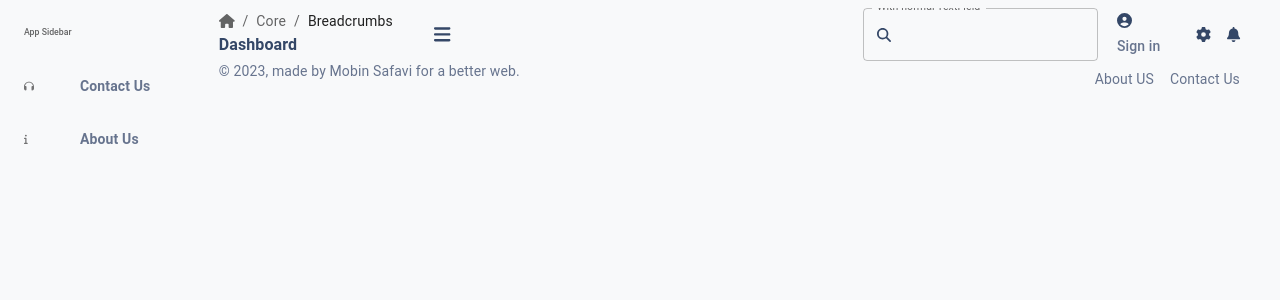
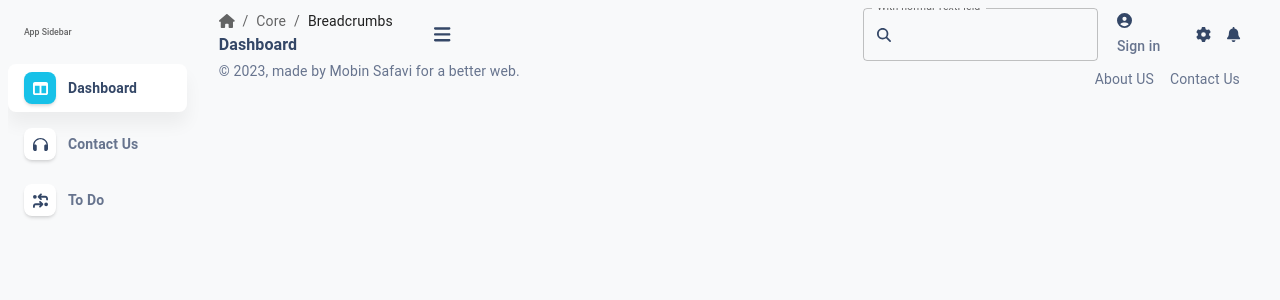
Before and after one commit to Mobinsafavi/dashboard, a React (Vite) app: page / in a window 1280 px wide. Shown: the top 300 px of the page. Built offline with nearby package versions, Linux system fonts and the light colour scheme.

Commit message:
feat : sidebar links now are more stylish

```diff
--- a/src/assets/css/sass/_variables.scss
+++ b/src/assets/css/sass/_variables.scss
@@ -1,5 +1,6 @@
 $theme-color-alice-blue: #f8f9fa;
 $theme-color-white: #ffffff;
+$theme-color-vivid-cyan : rgb(23, 193, 232);
 
 
 $theme-color-primary: rgb(52, 71, 103);
@@ -11,25 +12,21 @@ $theme-color-primary-gradiant: linear-gradient(
   rgb(33, 82, 255),
   rgb(33, 212, 253)
 );
-
 $theme-color-secondary-gradiant: linear-gradient(
   310deg,
   rgb(20, 23, 39),
   rgb(58, 65, 111)
 );
-
 $theme-color-success-gradiant: linear-gradient(
   310deg,
   rgb(23, 173, 55),
   rgb(152, 236, 45)
 );
-
 $theme-color-error-gradiant: linear-gradient(
   310deg,
   rgb(234, 6, 6),
   rgb(255, 102, 124)
 );
-
 $theme-color-warning-gradiant: linear-gradient(
   310deg,
   rgb(245, 57, 57),
--- a/src/layout/sidebar/Sidebar.module.scss
+++ b/src/layout/sidebar/Sidebar.module.scss
@@ -1,4 +1,8 @@
 @import '../../assets/css/sass/variables';
+
+.active-link{
+  text-decoration: none;
+}
 
 .active-link .sidebar-list-item{
   box-shadow: rgba(0, 0, 0, 0.05) 0 1.25rem 1.6875rem 0 !important;
@@ -8,11 +12,31 @@
   border-radius: 0.8rem;
 }
 
-.active-link{
-  text-decoration: none;
+.active-link .icon-container{
+  box-shadow: rgba(20, 20, 20, 0.12) 0 0.25rem 0.375rem -0.0625rem, rgba(20, 20, 20, 0.07) 0rem 0.125rem 0.25rem -0.0625rem;
+  background-color: $theme-color-vivid-cyan;
+  border-radius: 0.8rem;
+}
+
+.active-link svg{
+  color: $theme-color-white !important;
 }
 
 .sidebar-link{
   text-decoration: none;
+}
+
+.sidebar-link .sidebar-list-item {
   color: $theme-color-secondary;
+  border-radius: 0.8rem;
 }
+
+.sidebar-link .icon-container{
+  box-shadow: rgba(20, 20, 20, 0.12) 0rem 0.25rem 0.375rem -0.0625rem, rgba(20, 20, 20, 0.07) 0rem 0.125rem 0.25rem -0.0625rem;
+  background-color: $theme-color-white;
+  border-radius: 0.8rem;
+}
+
+.sidebar-link svg{
+  color: $theme-color-primary !important;
+}
--- /dev/null
+++ b/src/layout/sidebar/constant/sidebarData.tsx
@@ -0,0 +1,53 @@
+import { FontAwesomeIcon } from "@fortawesome/react-fontawesome";
+import {
+  faArrowsTurnToDots,
+  faCalendarDays,
+  faHeadphones,
+  faList,
+  faTableColumns,
+  faTimeline,
+} from "@fortawesome/free-solid-svg-icons";
+import { Children } from "../../../config/types";
+
+interface ISidebarData {
+  name: string;
+  href?: string;
+  icon: Children;
+  children?: ISidebarData[];
+}
+
+const sidebarData: ISidebarData[] = [
+  {
+    name: "Dashboard",
+    href: "/",
+    icon: <FontAwesomeIcon size="xl" icon={faTableColumns} />,
+  },
+  {
+    name: "Contact Us",
+    href: "/contact-us",
+    icon: <FontAwesomeIcon size="xl" icon={faHeadphones} />,
+  },
+  {
+    name: "To Do",
+    icon: <FontAwesomeIcon size="xl" icon={faArrowsTurnToDots} />,
+    children: [
+      {
+        name: "Calender",
+        href: "/to-do/calender",
+        icon: <FontAwesomeIcon size="xl" icon={faCalendarDays} />,
+      },
+      {
+        name: "Time Line",
+        href: "/to-do/time-line",
+        icon: <FontAwesomeIcon size="xl" icon={faTimeline} />,
+      },
+      {
+        name: "To Do List",
+        href: "/to-do/list",
+        icon: <FontAwesomeIcon size="xl" icon={faList} />,
+      },
+    ],
+  },
+];
+
+export default sidebarData;
--- a/src/layout/sidebar/index.tsx
+++ b/src/layout/sidebar/index.tsx
@@ -1,3 +1,4 @@
+import React from "react";
 import {
   Box,
   Collapse,
@@ -8,32 +9,16 @@ import {
   ListSubheader,
   Typography,
 } from "@mui/material";
-import { Children } from "../../config/types";
-import { FontAwesomeIcon } from "@fortawesome/react-fontawesome";
-import { faHeadphones, faInfo } from "@fortawesome/free-solid-svg-icons";
 import { NavLink } from "react-router-dom";
 import style from "./Sidebar.module.scss";
-
-interface ISidebarData {
-  name: string;
-  href: string;
-  icon: Children;
-  children?: ISidebarData[];
-}
+import sidebarData from "./constant/sidebarData";
 
 const Sidebar = () => {
-  const sidebarData: ISidebarData[] = [
-    {
-      name: "Contact Us",
-      href: "/contact-us",
-      icon: <FontAwesomeIcon icon={faHeadphones} />,
-    },
-    {
-      name: "About Us",
-      href: "/about-us",
-      icon: <FontAwesomeIcon icon={faInfo} />,
-    },
-  ];
+  const [open, setOpen] = React.useState(false);
+
+  const handleClick = () => {
+    setOpen(!open);
+  };
 
   return (
     <Box>
@@ -54,34 +39,79 @@ const Sidebar = () => {
         <>
           {sidebarData.map((item) => {
             return item.children ? (
-              <Collapse timeout="auto" unmountOnExit>
+              <>
+                <Box className={style["sidebar-link"]}>
+                  <ListItemButton
+                    sx={{ my: 1 }}
+                    className={style["sidebar-list-item"]}
+                    onClick={handleClick}
+                  >
+                    <Box className={style["icon-container"]}>
+                      <ListItemIcon
+                        sx={{
+                          minWidth: "3.2rem !important",
+                          aspectRatio: "1",
+                          justifyContent: "center",
+                          alignItems: "center",
+                        }}
+                      >
+                        {item.icon}
+                      </ListItemIcon>
+                    </Box>
+                    <ListItemText sx={{ marginLeft: "1.2rem" }}>
+                      <Typography variant="body1" className="font-weight-bold">
+                        {item.name}
+                      </Typography>
+                    </ListItemText>
+                  </ListItemButton>
+                </Box>
+                <Collapse in={open} timeout="auto" unmountOnExit>
                   <List component="div" disablePadding>
-                  {item.children.map((subItem) => (
+                    {item.children.map((subItem) => {
+                      return subItem.href ? (
                         <NavLink
-                      to={item.href}
-                      // className={({ isActive, isPending }) =>
-                      //   isActive ? style["active-link"] : style["sidebar-link"]
-                      // }
+                          to={subItem.href}
+                          className={({ isActive }) =>
+                            isActive
+                              ? style["active-link"]
+                              : style["sidebar-link"]
+                          }
                         >
-                      <ListItemButton sx={{ pl: 4 }}>
-                        <ListItemIcon>{subItem.icon}</ListItemIcon>
-                        <ListItemText>
+                          <ListItemButton
+                            sx={{ my: 1, pl: 4 }}
+                            className={style["sidebar-list-item"]}
+                          >
+                            <Box className={style["icon-container"]}>
+                              <ListItemIcon
+                                sx={{
+                                  minWidth: "3.2rem !important",
+                                  aspectRatio: "1",
+                                  justifyContent: "center",
+                                  alignItems: "center",
+                                }}
+                              >
+                                {subItem.icon}
+                              </ListItemIcon>
+                            </Box>
+                            <ListItemText sx={{ marginLeft: "1.2rem" }}>
                               <Typography
                                 variant="body1"
-                            className="font-weight-medium"
+                                className="font-weight-bold"
                               >
                                 {subItem.name}
                               </Typography>
                             </ListItemText>
                           </ListItemButton>
                         </NavLink>
-                  ))}
+                      ) : null;
+                    })}
                   </List>
                 </Collapse>
-            ) : (
+              </>
+            ) : !item.children && item.href ? (
               <NavLink
                 to={item.href}
-                className={({ isActive, isPending }) =>
+                className={({ isActive }) =>
                   isActive ? style["active-link"] : style["sidebar-link"]
                 }
               >
@@ -89,17 +119,26 @@ const Sidebar = () => {
                   sx={{ my: 1 }}
                   className={style["sidebar-list-item"]}
                 >
-                  <Box>
-                    <ListItemIcon>{item.icon}</ListItemIcon>
+                  <Box className={style["icon-container"]}>
+                    <ListItemIcon
+                      sx={{
+                        minWidth: "3.2rem !important",
+                        aspectRatio: "1",
+                        justifyContent: "center",
+                        alignItems: "center",
+                      }}
+                    >
+                      {item.icon}
+                    </ListItemIcon>
                   </Box>
-                  <ListItemText>
+                  <ListItemText sx={{ marginLeft: "1.2rem" }}>
                     <Typography variant="body1" className="font-weight-bold">
                       {item.name}
                     </Typography>
                   </ListItemText>
                 </ListItemButton>
               </NavLink>
-            );
+            ) : null;
           })}
         </>
       </List>
```
Lines whose indentation alone changed are shown as unchanged.
